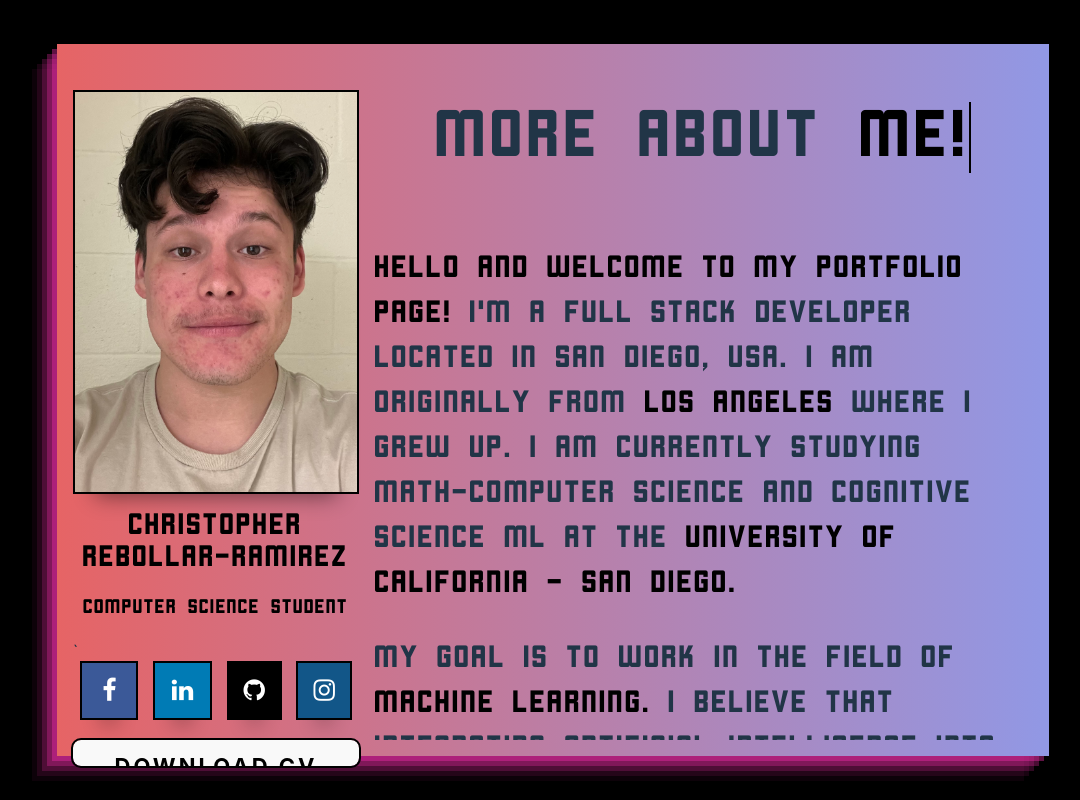
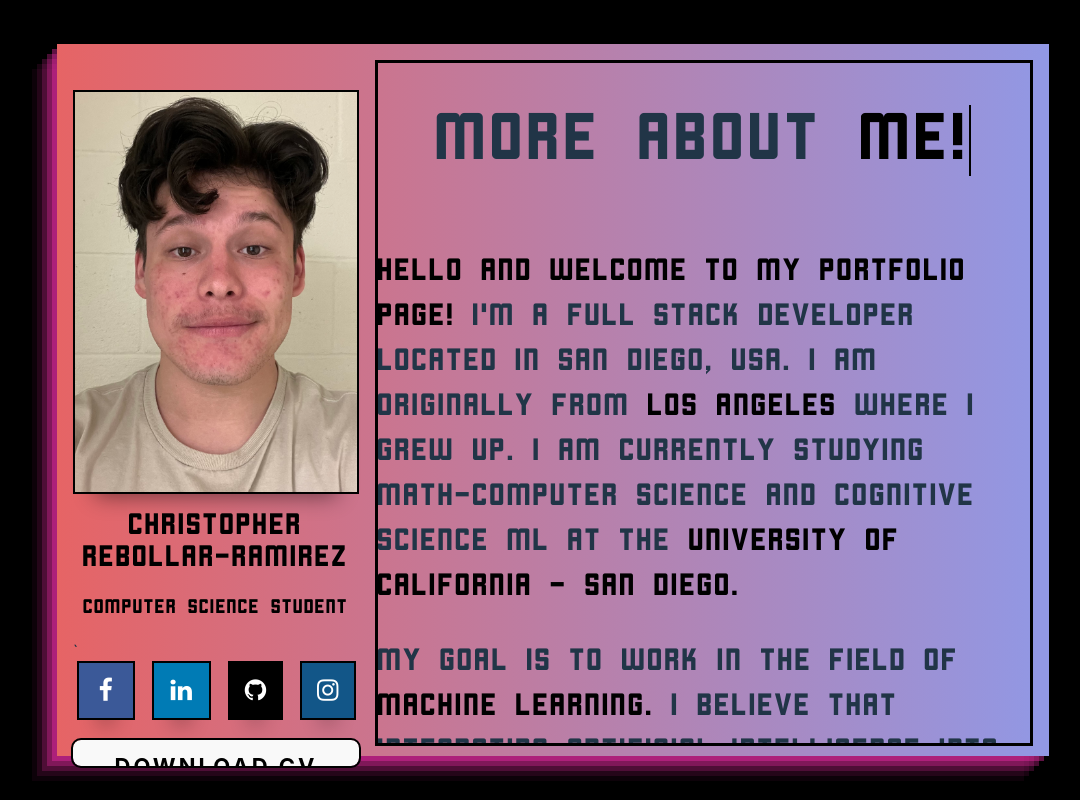
Before and after one commit to crebollarramirez/crebollarramirez, a React (Vite) app: page / in a window 1280 px wide. Shown: the whole page, without its empty margins (87-1167 px from the left). Built offline with nearby package versions, Linux system fonts and the light colour scheme.

Commit message:
fixed up css

```diff
--- a/src/App.css
+++ b/src/App.css
@@ -1,5 +1,5 @@
 :root{
-
+  font-family: 'Cornerstone';
 }
 
 @font-face {
@@ -25,7 +25,6 @@ body{
 main{
   display: flex;
   flex-direction: row;
-  /* flex-wrap: wrap;  */
   background: linear-gradient(to right, #e66465, #9198e5);
   height: 85vh;
   width: 75vw;
@@ -39,6 +38,7 @@ main{
   gap: 1em;
 }
 
+/* This is used to center the image horizontally */
 .imageContainer{
   width: 100%;
   margin: 0;
@@ -49,6 +49,7 @@ main{
 
 .card{
   height: 100%;
+  width: 100%;
   display: flex;
   flex: 1;
   flex-direction: column;
@@ -88,7 +89,8 @@ main{
   display: flex;
   flex-direction: row;
   justify-content: space-around;
-  align-self: stretch;
+  align-self: center;
+  gap: 1.3em;
 }
 
 /* Style all font awesome icons */
@@ -200,12 +202,12 @@ button:hover::before {
   to {background-position:-200% 0,0 0}
 }
 
-.right-item{
+.scroll-item{
   height: 100%;
   width: 100%;
 }
 
-.aboutMe{
+.aboutMe-section{
   font-family: 'Cornerstone';
   display: flex;
   align-items: center;
@@ -214,19 +216,13 @@ button:hover::before {
   flex-direction: column;
 }
 
-.aboutMe h1{
+.aboutMe-section h1{
   font-size: 50;
 }
 
 
-.aboutMe p{
+.aboutMe-section p{
   font-size: 30px;
-}
-
-.rightSide{
-  height: 100%;
-  width: 100%;
-  flex: 4;
 }
 
 .otherScreen{
@@ -241,12 +237,16 @@ button:hover::before {
 }
 
 .scrollable-container {
+  height: 100%;
+  width: 100%;
+  flex: 4;
   display: flex;
   flex-direction: column; /* or row for horizontal scrolling */
   overflow-y: auto; /* or overflow-x: auto for horizontal scrolling */
   height: 100%; /* Ensure it takes full height of the parent */
   scroll-snap-type: y mandatory; /* Enable snap scrolling vertically */
   overflow-x: hidden; /* Prevent horizontal scrolling */
+  border: black solid 3px;
 
 }
 
--- a/src/App.jsx
+++ b/src/App.jsx
@@ -4,9 +4,7 @@ import viteLogo from '/vite.svg'
 import {Card} from "./components/Card"
 import { SocialButton } from './components/SocialButton'
 import './App.css'
-
 import { RightSide } from './components/RightSide'
-import { OtherScreen } from './components/OtherScreen'
 
 function App() {
   return (
--- a/src/components/AboutMe.jsx
+++ b/src/components/AboutMe.jsx
@@ -2,7 +2,7 @@ import React from "react"
 
 export function AboutMe(){
     return (
-        <div className="aboutMe right-item">
+        <div className="aboutMe-section right-item">
             <h1>More About <span class="reveal">Me!</span></h1>
             <div className="otherText">
                 <p><span class="reveal">Hello and welcome to my portfolio page!</span> I'm a full stack developer located in San Diego, USA. I am originally from <span class="reveal">Los Angeles</span> where I grew up.
--- a/src/components/ContactSection.jsx
+++ b/src/components/ContactSection.jsx
@@ -1,7 +1,7 @@
 import React from "react"
 
 export function ContactSection(){
-    return (<div className="right-item contact-section">
+    return (<div className="scroll-item contact-section">
         <h1>Contact Section</h1>
     </div>);
 }
--- a/src/components/OtherScreen.jsx
+++ /dev/null
@@ -1,10 +0,0 @@
-import React from "react"
-
-export function OtherScreen(){
-    return (
-        <div className="otherScreen right-item">
-            <h1>This is other screen</h1>
-            <p>This is a test </p>
-        </div>
-    )
-}
--- a/src/components/ProjectsSection.jsx
+++ b/src/components/ProjectsSection.jsx
@@ -2,7 +2,7 @@ import React from "react"
 
 export function ProjectsSection(){
     return (
-        <div className="right-item projects-section">
+        <div className="scroll-item projects-section">
             <h1>Projects Section</h1>
         </div>
     )
--- a/src/components/RightSide.jsx
+++ b/src/components/RightSide.jsx
@@ -1,7 +1,5 @@
 import React from "react";
-import gsap from 'gsap';
 import {AboutMe} from './AboutMe'
-import { OtherScreen } from "./OtherScreen";
 import { SkillsSection } from "./SkillsSection";
 import { ProjectsSection } from "./ProjectsSection";
 import { ContactSection } from "./ContactSection";
@@ -14,7 +12,7 @@ import { ContactSection } from "./ContactSection";
 
 export function RightSide(){
     return (
-        <div className="rightSide scrollable-container">
+        <div className="scrollable-container">
             <AboutMe/>
             <SkillsSection/>
             <ProjectsSection/>
--- a/src/components/SkillsSection.jsx
+++ b/src/components/SkillsSection.jsx
@@ -2,7 +2,7 @@ import React from "react"
 
 export function SkillsSection(){
     return (
-        <div className="right-item skills-section">
+        <div className="scroll-item skills-section">
             <h1>This is Skills Section</h1>
         </div>
 
```
